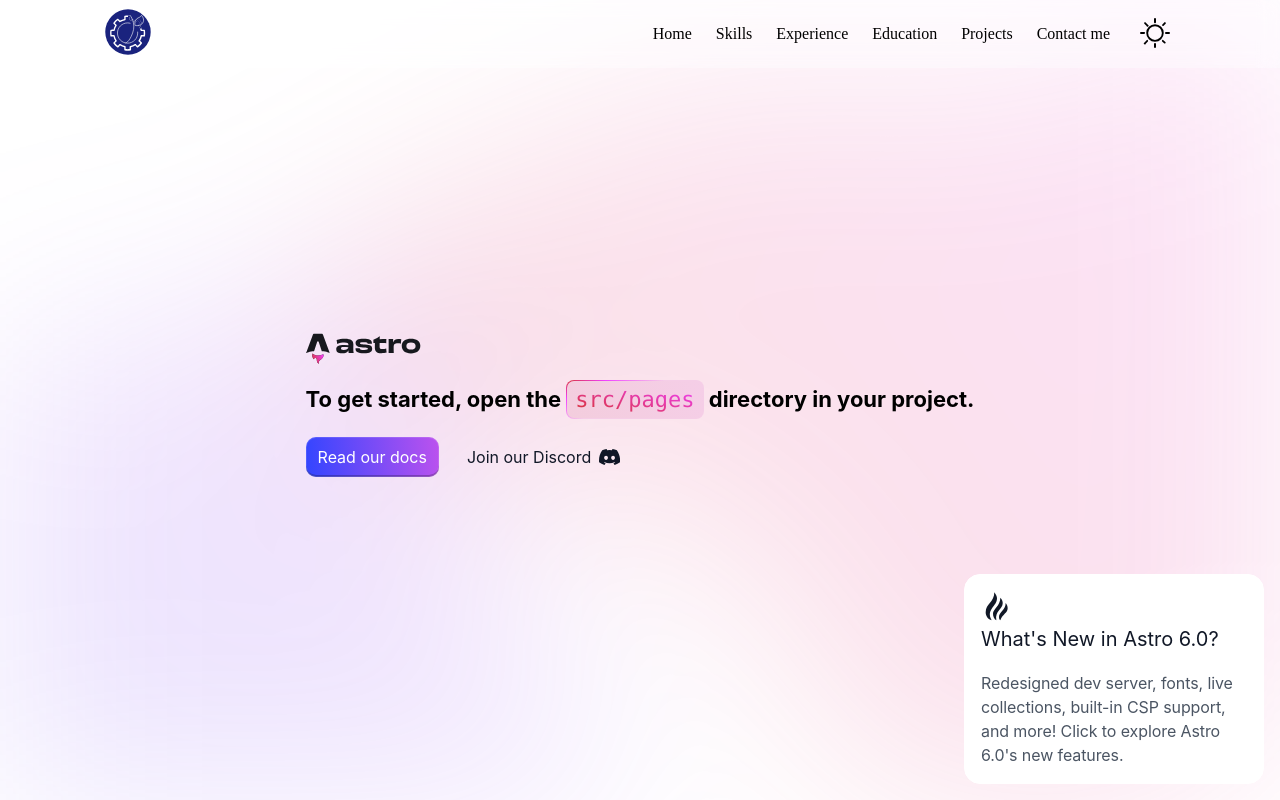
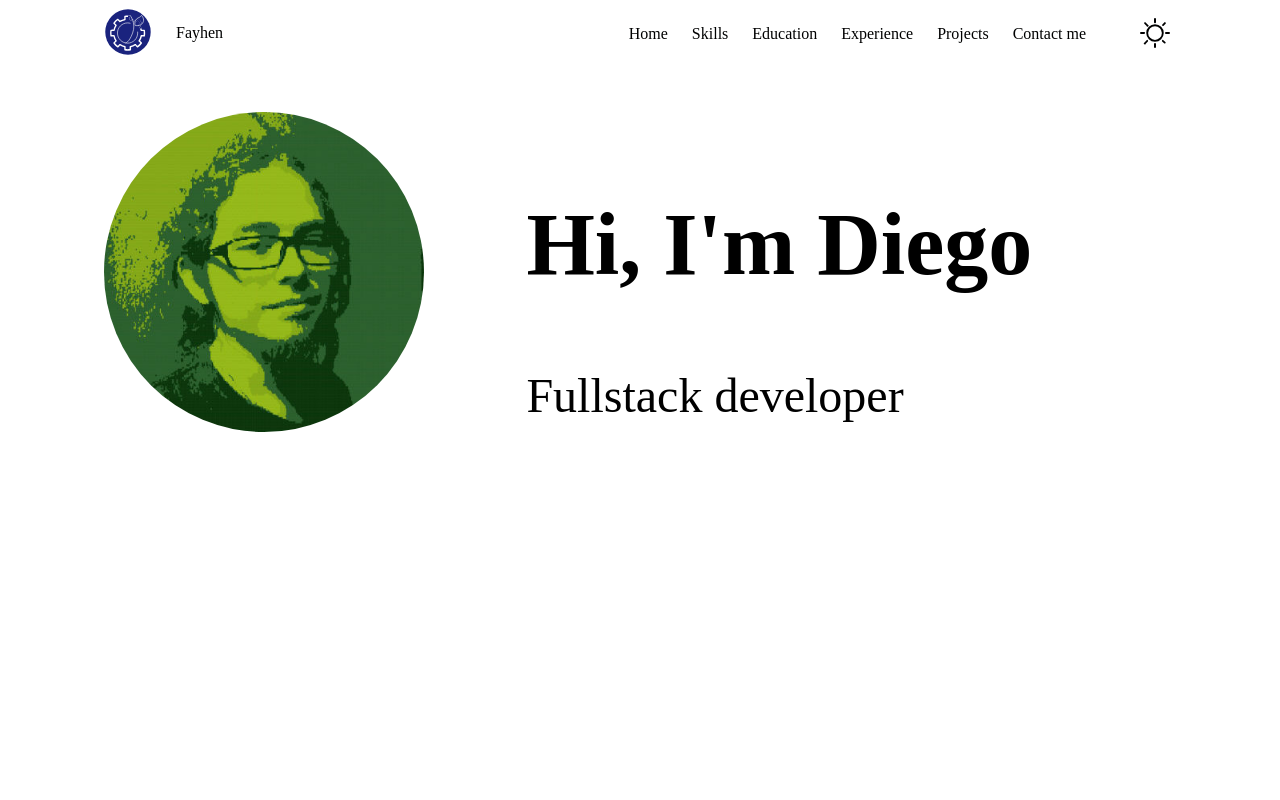
Before and after one commit to Fayhen/Fayhen.github.io, an Astro site: page / in a window 1280 px wide. Built offline with nearby package versions, Linux system fonts and the light colour scheme; Astro itself is replaced by a stand-in of ours.

Commit message:
feat: presentation component
Added an presentation component with name, title and profile picture.

```diff
--- a/src/components/Header.astro
+++ b/src/components/Header.astro
@@ -14,7 +14,10 @@
 
 <header>
   <div class="page-container header-container">
-    <Logo />
+    <div class="logo-wrapper">
+      <Logo />
+      <p>Fayhen</p>
+    </div>
     <div class="actions">
       <nav>
           <ul>
@@ -28,7 +31,7 @@
 
 <style>
   header {
-    position: absolute;
+    position: fixed;
     top: 0;
 
     width: 100%;
@@ -40,6 +43,17 @@
     background-color: var(--navbar-bg);
   }
 
+  .header-container {
+    display: flex;
+    justify-content: space-between;
+    align-items: center;
+  }
+
+  .logo-wrapper {
+    display: flex;
+    gap: 0 1.5rem;
+  }
+
   nav {
     margin: 0 1.5rem;
   }
@@ -49,6 +63,8 @@
     flex-direction: row;
     gap: 0 1.5rem;
 
+    margin: 0;
+    padding: 0;
     list-style-type: none;
 
     text-wrap: nowrap;
@@ -63,16 +79,9 @@
     color: var(--link-hover);
   }
 
-  .header-container {
-    display: flex;
-    flex-direction: row;
-    justify-content: space-between;
-    align-items: center;
-  }
-
   .actions {
     display: flex;
     align-items: center;
-    flex-wrap: nowrap;
+    gap: 0 1.5rem;
   }
 </style>
--- /dev/null
+++ b/src/components/Presentation.astro
@@ -0,0 +1,16 @@
+
+<div>
+  <h1>Hi, I'm <span>Diego</span></h1>
+  <p>Fullstack developer</p>
+</div>
+
+<style>
+  h1 {
+    font-size: clamp(2.5rem, 8vw, 5.5rem);
+  }
+
+  p {
+    margin: 0;
+    font-size: clamp(1.5rem, 4vw, 3rem);
+  }
+</style>
--- /dev/null
+++ b/src/components/ProfilePic.astro
@@ -0,0 +1,22 @@
+---
+import { Image } from "astro:assets";
+import picture from "../assets/images/profile-pic.jpg";
+---
+
+<Image
+  src={picture}
+  alt="Diego Garcia"
+  class="pic"
+  height={640}
+  width={640}
+  loading="eager"
+  fetchpriority="high"
+/>
+
+<style>
+  .pic {
+    height: 20rem;
+    width: auto;
+    border-radius: 50%;
+  }
+</style>
--- a/src/pages/index.astro
+++ b/src/pages/index.astro
@@ -1,23 +1,42 @@
 ---
-import '../styles/global.css';
+import "../styles/global.css";
 
-import Header from '../components/Header.astro';
-import Welcome from '../components/Welcome.astro';
-import Base from '../layouts/Base.astro';
+import Base from "../layouts/Base.astro";
+import Header from "../components/Header.astro";
+import Presentation from "../components/Presentation.astro"
+import ProfilePic from "../components/ProfilePic.astro";
 
 const navItems = [
-	{ label: "Home", href: '/' },
-	{ label: "Skills", href: '/#' },
-	{ label: "Experience", href: '/#' },
-	{ label: "Education", href: '/#' },
-	{ label: "Projects", href: '/#' },
-	{ label: "Contact me", href: '/#' },
-	// ...
+	{ label: "Home", href: "/" },
+	{ label: "Skills", href: "/#" },
+	{ label: "Education", href: "/#" },
+	{ label: "Experience", href: "/#" },
+	{ label: "Projects", href: "/#" },
+	{ label: "Contact me", href: "/#" }
 ]
 ---
 
 <Base>
 	<Header {navItems} />
 
-	<Welcome />
+	<div class="page-container">
+		<section id="intro-section" class="section-container">
+			<ProfilePic />
+			<Presentation />
+		</section>
+	</div>
 </Base>
+
+<style>
+	.page-container {
+		padding-block-start: 4rem; /* header offset */
+	}
+
+	#intro-section {
+		display: flex;
+		align-items: center;
+		column-gap: clamp(2rem, 8vw, 10rem);
+
+		padding-block: 3rem 5rem;
+	}
+</style>
--- a/src/styles/global.css
+++ b/src/styles/global.css
@@ -22,6 +22,12 @@
   padding-inline: clamp(1rem, 5vw, 4rem);
 }
 
+.section-container {
+  padding: 5rem 0;
+}
+
+/* Development utilities */
+
 .dev-borders {
   border: 1px dashed black;
 }
```
